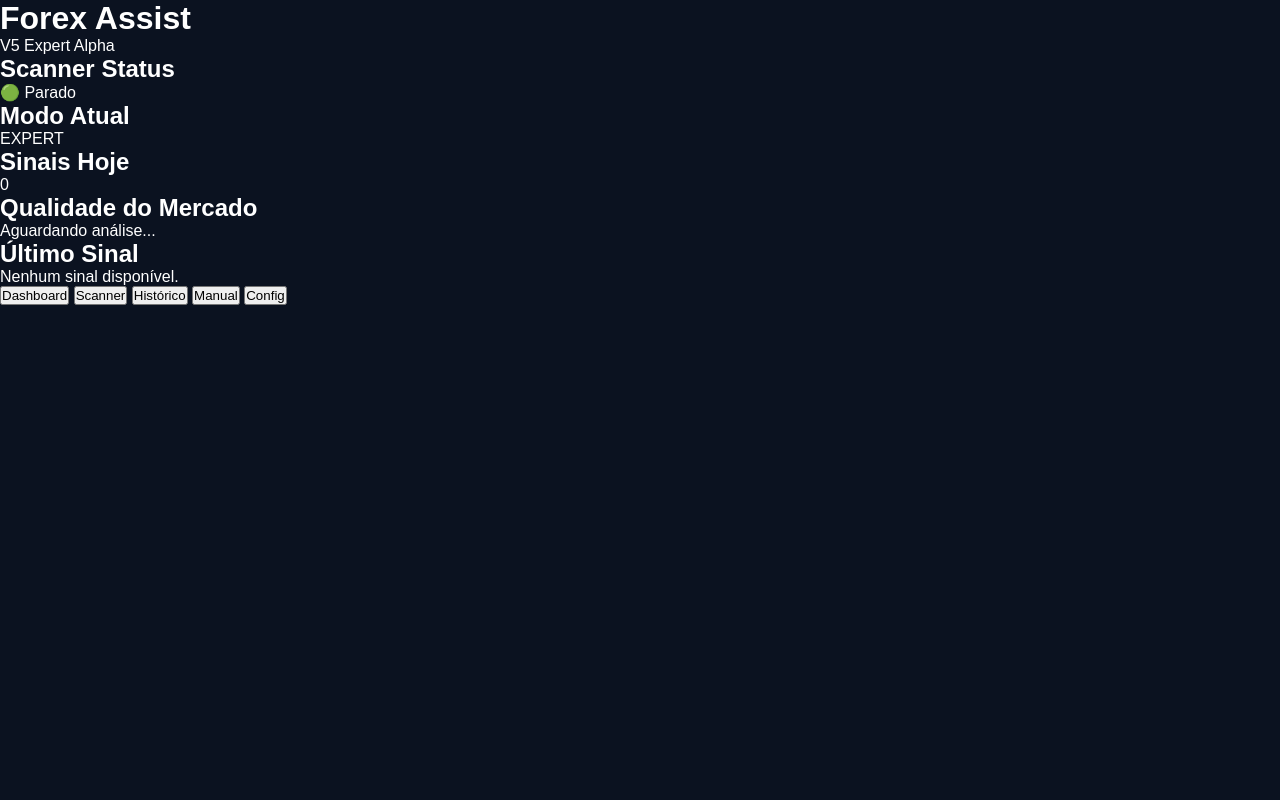
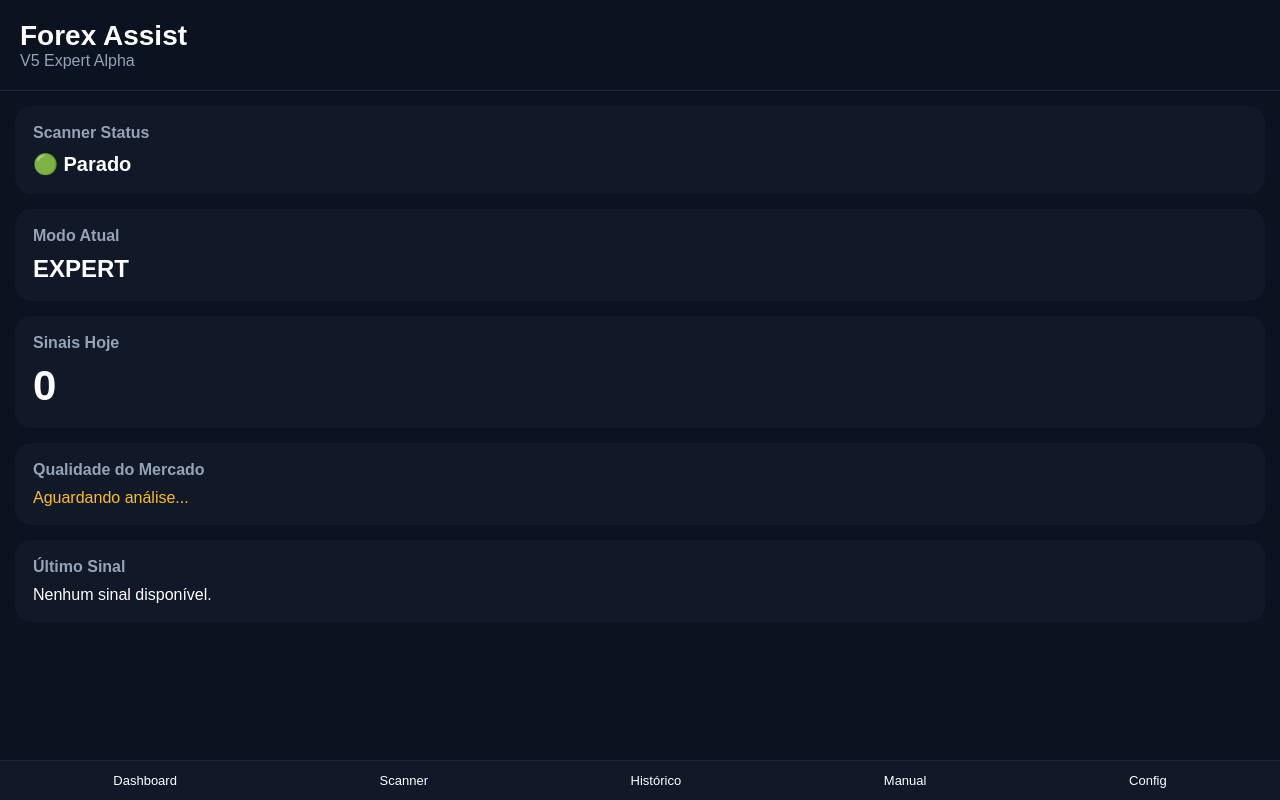
Before and after one commit to Thhirodrigues/forex-assist, a plain HTML site: page index.html in a window 1280 px wide. Drawn offline with Linux system fonts and the light colour scheme.

Commit message:
Update styles.css

```diff
--- a/css/styles.css
+++ b/css/styles.css
@@ -1,4 +1,3 @@
-
 *{
   margin:0;
   padding:0;
@@ -7,10 +6,82 @@
 
 body{
   background:#0b1220;
-  color:#fff;
-  font-family:Arial, sans-serif;
+  color:white;
+  font-family:Arial,sans-serif;
 }
 
-#app{
-  min-height:100vh;
+.topbar{
+  padding:20px;
+  border-bottom:1px solid #1e293b;
 }
+
+.topbar h1{
+  font-size:28px;
+}
+
+.version{
+  color:#94a3b8;
+}
+
+.container{
+  padding:15px;
+  display:flex;
+  flex-direction:column;
+  gap:15px;
+  margin-bottom:90px;
+}
+
+.card{
+  background:#111827;
+  border-radius:16px;
+  padding:18px;
+}
+
+.card h2{
+  font-size:16px;
+  margin-bottom:10px;
+  color:#94a3b8;
+}
+
+.status{
+  font-size:20px;
+  font-weight:bold;
+}
+
+.mode{
+  font-size:24px;
+  font-weight:bold;
+}
+
+.big-number{
+  font-size:42px;
+  font-weight:bold;
+}
+
+.market-status{
+  color:#fbbf24;
+}
+
+.bottom-nav{
+  position:fixed;
+  bottom:0;
+  left:0;
+  right:0;
+
+  background:#111827;
+
+  border-top:1px solid #1f2937;
+
+  display:flex;
+
+  justify-content:space-around;
+
+  padding:12px;
+}
+
+.bottom-nav button{
+  background:none;
+  border:none;
+  color:white;
+  font-size:13px;
+}
```
